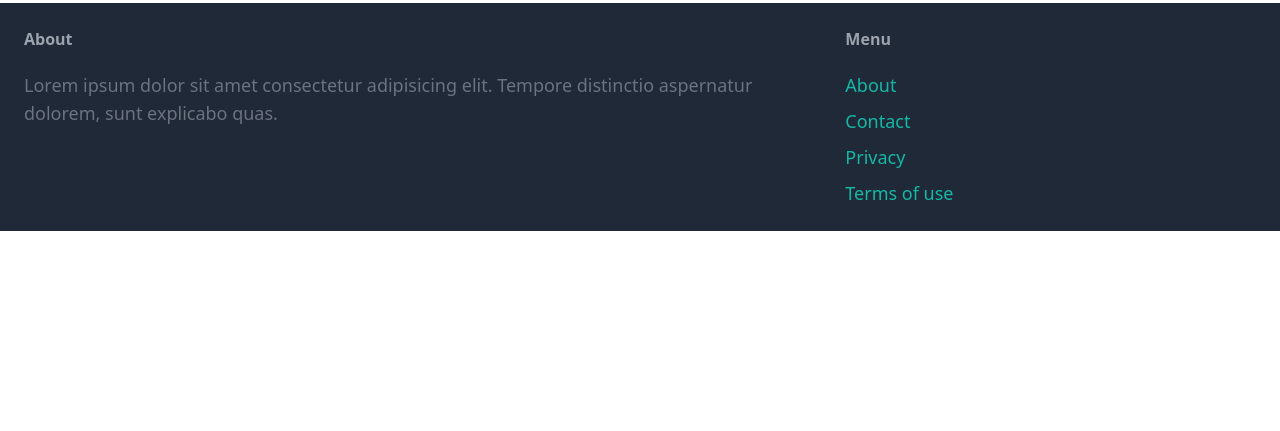
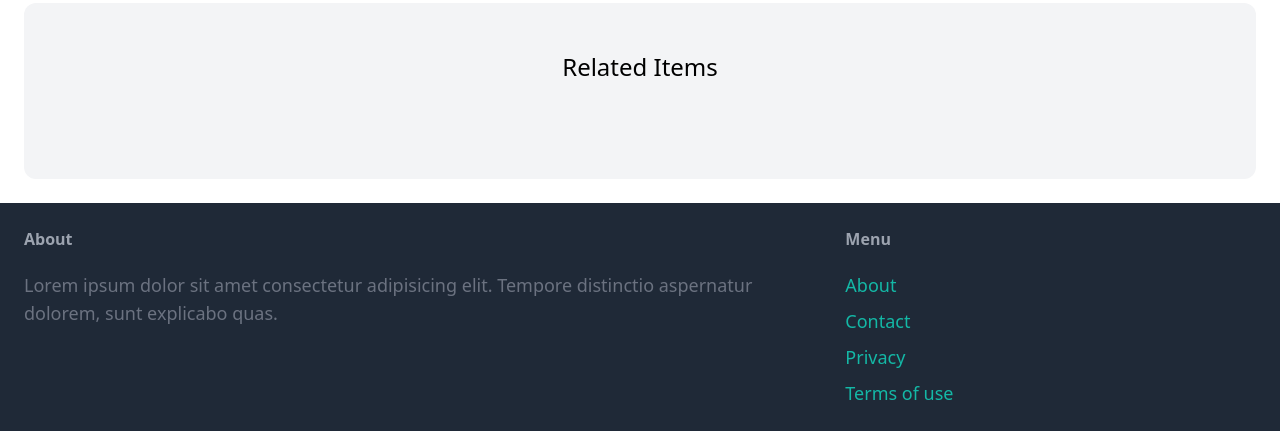
Before and after one commit to HarunaDev/django-oline-marketplace, a Django app: page /items/1/ in a window 1280 px wide. Shown: the part 422-853 px from the top of the page. Before the commit the page ends 653 px from the top, so only its background shows below. Run offline with Django 4.2, Linux system fonts and the light colour scheme; data comes from the database, SQL or seed files in the repository; some libraries are stand-ins or nearby versions.

Commit message:
updated details render template to render related items

```diff
--- a/shurp/item/templates/item/detail.html
+++ b/shurp/item/templates/item/detail.html
@@ -22,4 +22,31 @@
         <a href="#" class="inline-block mt-6 px-3 py-3 text-lg font-semibold bg-teal-500 text-white rounded-xl hover:bg-teal-700">Contact seller</a>
     </div>
 </div>
+
+<!-- related items -->
+
+<div class="mt-6 px-6 py-12 bg-gray-100 rounded-xl">
+    <h2 class="mb-12 text-2xl text-center">Related Items</h2>
+
+    <div class="grid grid-cols-3 gap-3">
+        {% for item in related_items %}
+            <div class="">
+                <a href="{% url 'item:detail' item.id %}">
+                    <div class="">
+                        <img src="{{ item.image.url }}" class="rounded-t-xl" alt="">
+                    </div>
+
+                    <div class="p-6 bg-white rounded-b-xl">
+                        <h2 class="text-2xl">
+                            {{ item.name }}
+                        </h2>
+                        <p class="text-gray-500">Price: {{ item.price }}</p>
+                    </div>
+                </a>
+            </div>
+        {% endfor %}
+    </div>
+</div>
+
+<!-- close related items -->
 {% endblock %}
```
